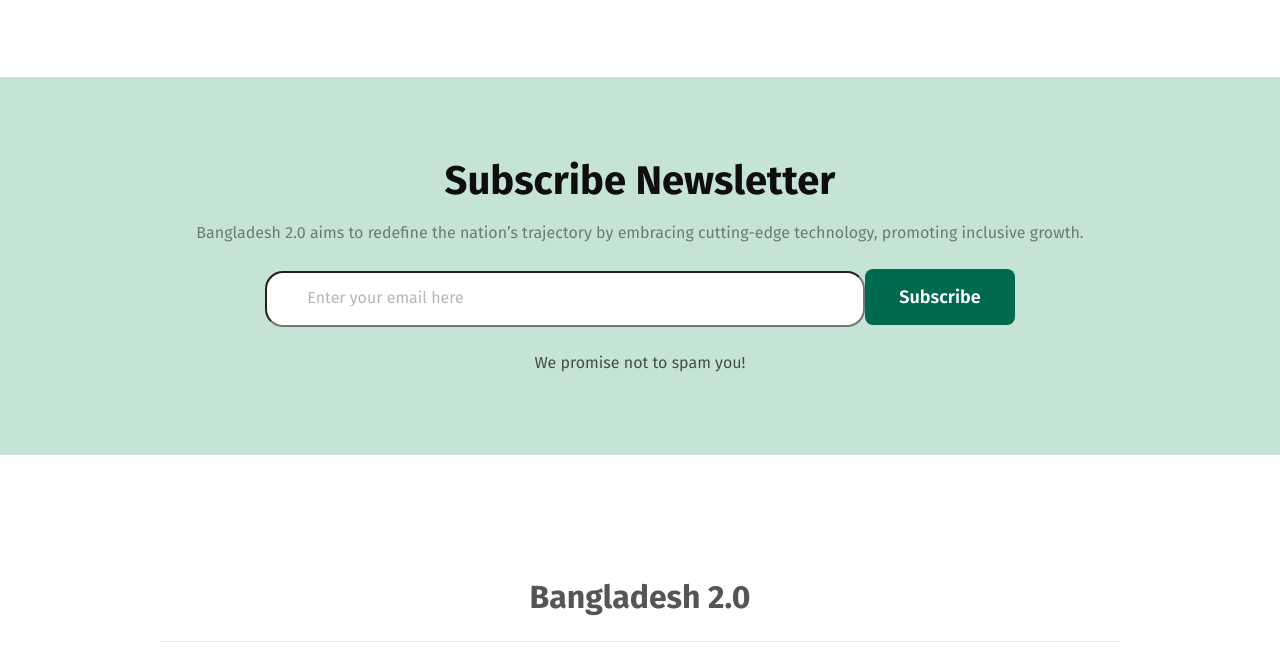
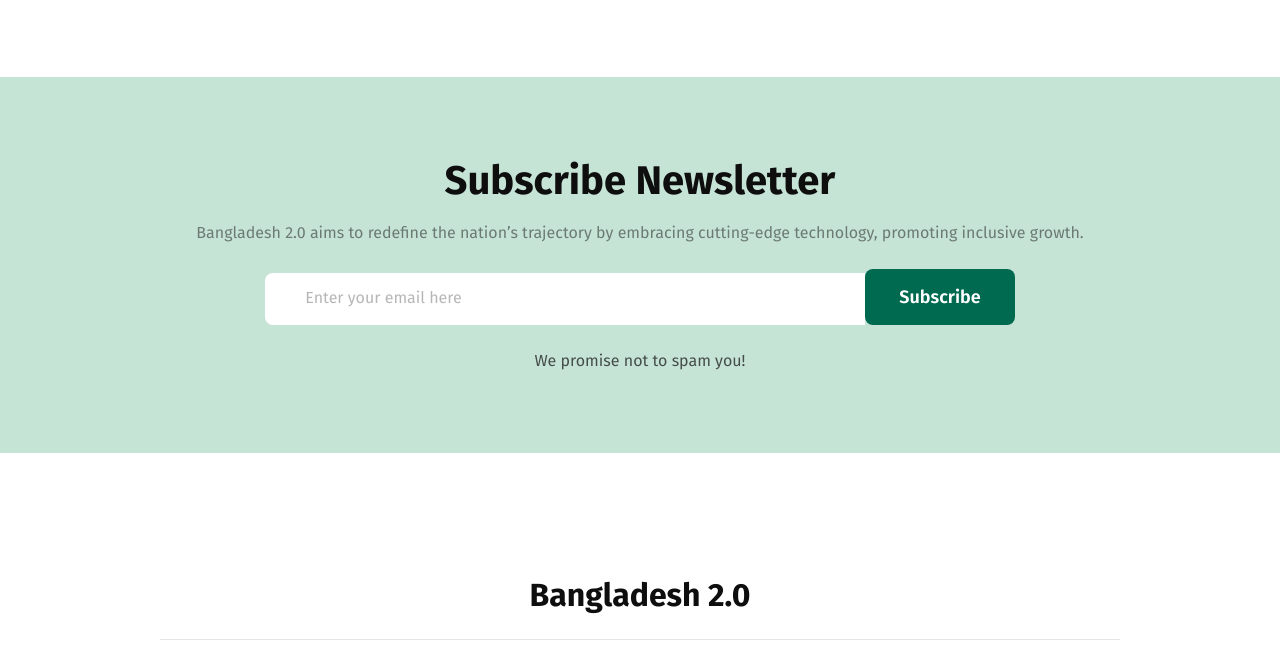
Before and after one commit to Sulayman-WebMaster/b-11a-1, a plain HTML site: page index.html in a window 1280 px wide. Shown: the part 4462-5121 px from the top of the page. Drawn offline with Linux system fonts and the light colour scheme.

Commit message:
deleted the unnessary files

```diff
--- a/style.css
+++ b/style.css
@@ -359,6 +359,7 @@ p{
 /* Donate section styles */
 .donate-disc{
     margin-bottom: 32px;
+    text-align: center;
 }
 .donate-amounts{
     display: flex;
@@ -454,9 +455,11 @@ p{
     margin:24px 0 24px 0;
 }
 .input-area [type="text"]{
-    border-radius: 18px;
     padding: 18px 40px;
     width: 600px;
+    border-top-left-radius: 8px;
+    border-bottom-left-radius: 8px;
+    border:none;
 }
 .input-area [type="text"]::placeholder{
     font-size: 16px;
@@ -468,6 +471,7 @@ p{
     padding: 17px 34px;
 
 }
+/* Footer section styles */
 .footer{
     padding:50px 160px;
     display: flex;
@@ -485,8 +489,8 @@ p{
     font-size: 32px;
     font-weight: bold;
     text-align: center;
-
-
+    color:#0E0E0E;
+    opacity: 100%;
 }
 .socail-icons{
     display: flex;
```
Also changed, not shown: Bangladesh 2.0.png (deleted), UI/banner.png (deleted), UI/donate.png (deleted), UI/news.png (deleted), UI/newsletter.png (deleted), UI/quotes.png (deleted), UI/vision.png (deleted), 2 other files.
